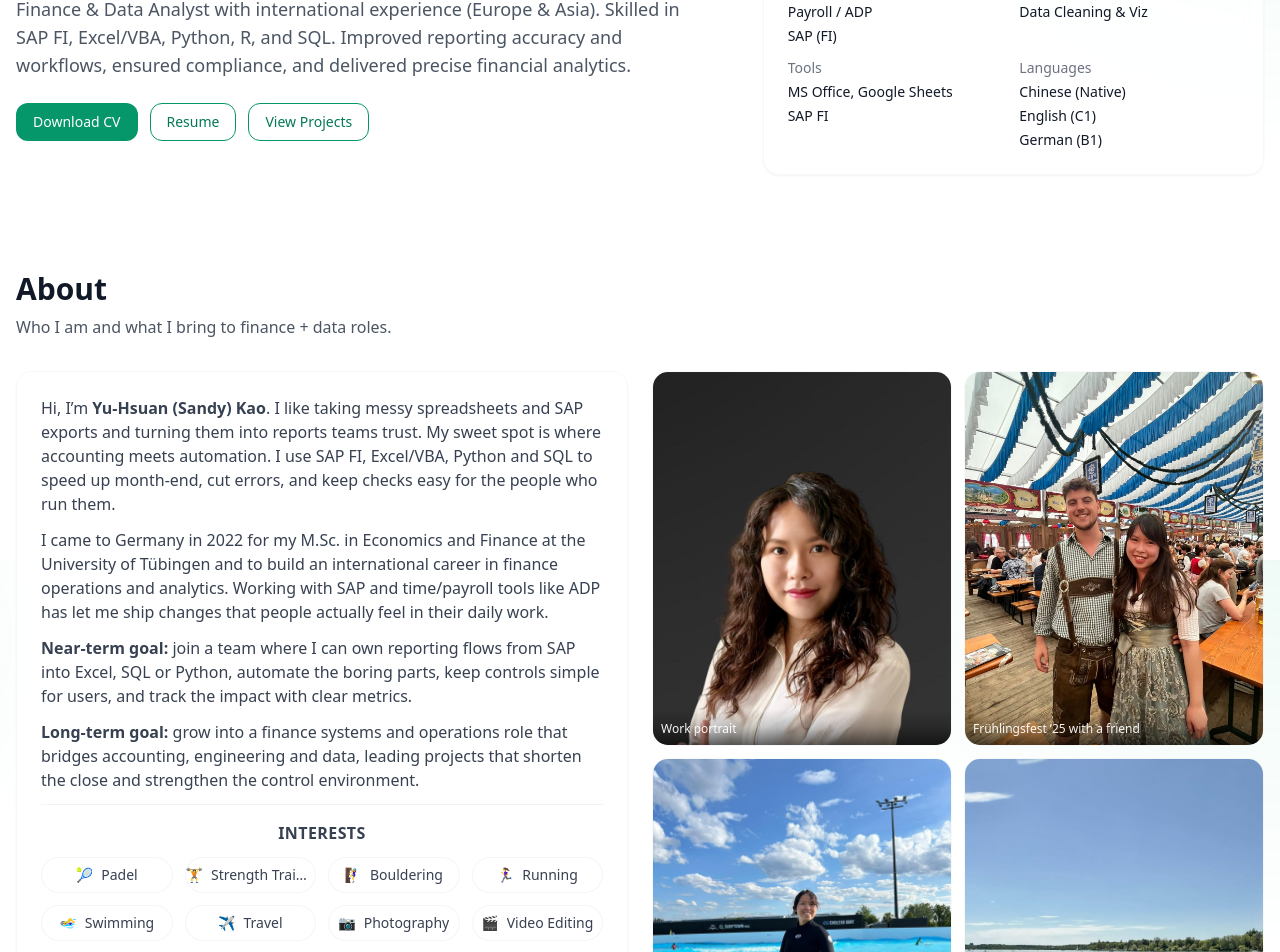
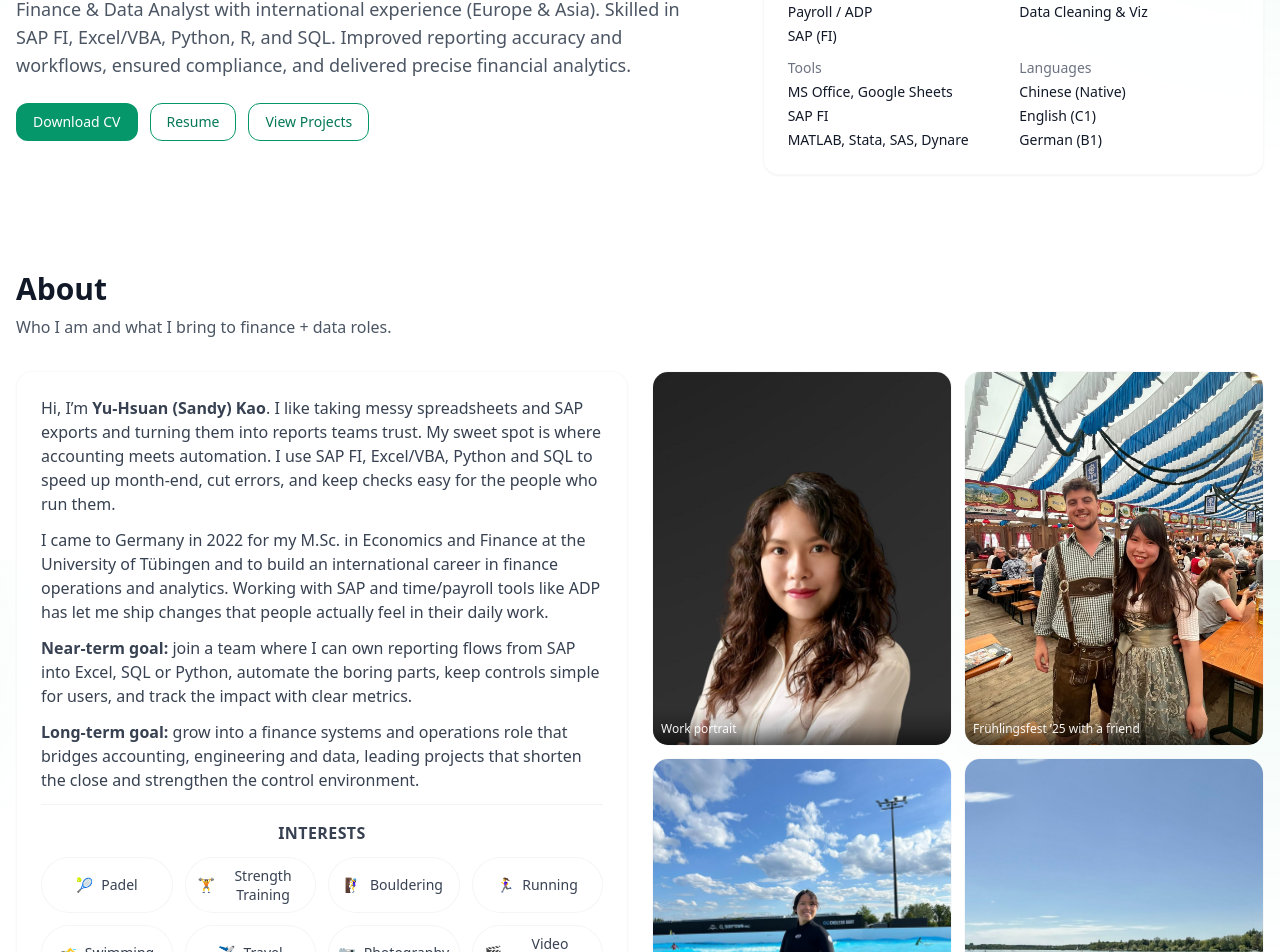
Before and after one commit to SandyKao0301/SandyKao, a Next.js app: page / in a window 1280 px wide. Shown: the part 240-1192 px from the top of the page. Built offline with nearby package versions, Linux system fonts and the light colour scheme.

Commit message:
Update page.tsx

```diff
--- a/app/page.tsx
+++ b/app/page.tsx
@@ -65,6 +65,7 @@ export default function Page() {
                   <ul className="mt-1 space-y-1">
                     <li>MS Office, Google Sheets</li>
                     <li>SAP FI</li>
+                    <li>MATLAB, Stata, SAS, Dynare</li>
                   </ul>
                 </div>
                 <div>
@@ -105,17 +106,17 @@ export default function Page() {
                 <strong>Long-term goal:</strong> grow into a finance systems and operations role that bridges accounting, engineering and data, leading projects that shorten the close and strengthen the control environment.
               </p>
 
-              {/* Interests: centered, separated; equal-size pills */}
+              {/* Interests: centered, equal-size pills with 2-line wrap */}
               <div className="mt-6 pt-4 border-t border-gray-200/50 dark:border-gray-800/60 text-center">
                 <h3 className="font-semibold text-base uppercase tracking-wide">Interests</h3>
                 <div className="mt-3 grid grid-cols-2 sm:grid-cols-4 gap-3 max-w-xl mx-auto">
                   {interests.map(({ label, emoji }) => (
                     <span
                       key={label}
-                      className="w-full h-9 inline-flex items-center justify-center gap-2 rounded-full border border-gray-200/40 dark:border-gray-800/60 bg-white/5 text-sm font-medium"
+                      className="w-full h-[3.5rem] inline-flex items-center justify-center gap-2 rounded-full border border-gray-200/40 dark:border-gray-800/60 bg-white/5 text-sm font-medium px-3 text-center whitespace-normal break-words leading-snug"
                     >
                       <span aria-hidden className="shrink-0">{emoji}</span>
-                      <span className="truncate">{label}</span>
+                      <span className="block">{label}</span>
                     </span>
                   ))}
                 </div>
```
